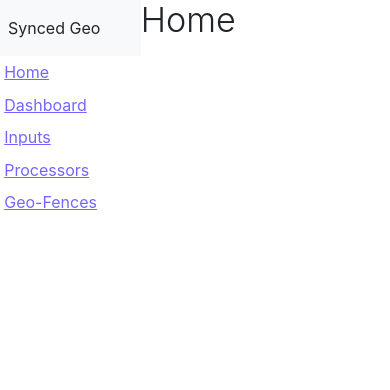
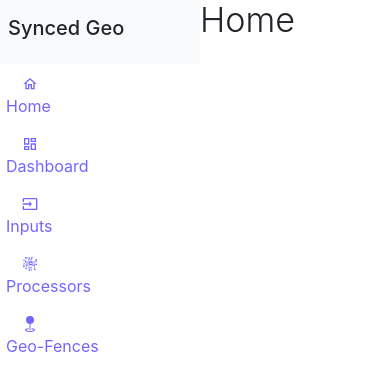
Before and after one commit to OchiengHosea/syncedgeo-frontend, a React (Create React App) app: page / in a window 390 px wide. Shown: the top 390 px of the page. Built offline with nearby package versions, Linux system fonts and the light colour scheme.

Commit message:
styled sidenav, responsive sidenav

```diff
--- a/src/App.js
+++ b/src/App.js
@@ -13,7 +13,7 @@ function App() {
   return (
     <div className="App">
         <div className={"d-flex"}>
-            <div style={{width:220}}>
+            <div>
                 <SideNav></SideNav>
             </div>
             <div className={"w-100 data-pane"}>
--- a/src/components/SideNav.js
+++ b/src/components/SideNav.js
@@ -1,26 +1,44 @@
 import {Link} from "react-router-dom";
 import "./sidenav.scss";
+import {MdOutlineHome, MdOutlineDashboard, MdInput} from "react-icons/md";
+import {GiProcessor} from "react-icons/gi";
+import {BsFillGeoFill} from "react-icons/bs";
 
 export default function SideNav(){
     return(
-        <div className={"sidenav"}>
+        <div className={"sidenav"} id={"sidenav"}>
             <div className={"bg-light p-2 pt-3 pb-3 brand-div"}>
-                <span>Synced Geo</span>
+                <h5 id={"brand-name"}>Synced Geo</h5>
             </div>
             <div>
-                <Link to={"/"}><span>Home</span></Link>
+                <Link to={"/"}>
+                    <span><MdOutlineHome /></span>
+                    <span>Home</span>
+                </Link>
             </div>
             <div>
-                <Link to={"/dashboard"}><span>Dashboard</span></Link>
+                <Link to={"/dashboard"}>
+                    <span><MdOutlineDashboard /></span>
+                    <span>Dashboard</span>
+                </Link>
             </div>
             <div>
-                <Link to={"/inputs"}><span>Inputs</span></Link>
+                <Link to={"/inputs"}>
+                    <span><MdInput /></span>
+                    <span>Inputs</span>
+                </Link>
             </div>
             <div>
-                <Link to={"/processors"}><span>Processors</span></Link>
+                <Link to={"/processors"}>
+                    <span><GiProcessor /></span>
+                    <span>Processors</span>
+                </Link>
             </div>
             <div>
-                <Link to={"/geofences"}><span>Geo-Fences</span></Link>
+                <Link to={"/geofences"}>
+                    <span><BsFillGeoFill /></span>
+                    <span>Geo-Fences</span>
+                </Link>
             </div>
         </div>
     );
--- a/src/components/sidenav.scss
+++ b/src/components/sidenav.scss
@@ -1,3 +1,51 @@
+@import "./../themes/colors.scss";
+#sidenav {
+  width: 200px;
+}
 .sidenav > div {
   padding: 3%;
+  cursor: pointer;
+  &:hover:not(first-child){
+    background-color: $light;
+  }
+  a {
+    width: 100%;
+    height: 100%;
+  }
 }
+
+a {
+  text-decoration: none;
+  span:first-child{
+    margin: 0 1em;
+  }
+}
+
+@media only screen and (max-width: 768px) {
+  a span:last-child{
+    display: none;
+  }
+
+  #brand-name{
+    display: none;
+  }
+
+  #sidenav {
+    width: 50px;
+  }
+
+}
+
+@media only screen and (max-width: 480px) {
+  a span:last-child{
+    display: block;
+  }
+
+  #brand-name{
+    display: block;
+  }
+
+  #sidenav {
+    width: 200px;
+  }
+}
--- /dev/null
+++ b/src/forms/InputFilterForm.js
@@ -0,0 +1,14 @@
+import {HiOutlineSearchCircle} from "react-icons/hi";
+
+export default function InputFilterForm() {
+    return(
+        <form>
+            <span className={"input-group"}>
+                <input className={"form-control form-control-sm"} name={"name"} type={"text"} placeholder={"name"}/>
+                <input className={"form-control form-control-sm"} name={"created_on_start_date"} type={"datetime-local"} placeholder={"Created On - From"}/>
+                <input className={"form-control form-control-sm"} name={"created_on_end_date"} type={"datetime-local"} placeholder={"Created On - To"}/>
+                <button className={"btn btn-sm border"}><HiOutlineSearchCircle className={"me-2"}/> Search</button>
+            </span>
+        </form>
+    );
+}
--- a/src/forms/InputForm.js
+++ b/src/forms/InputForm.js
@@ -1,6 +1,5 @@
 import {useRef, useState} from "react";
 import { useNavigate } from 'react-router-dom';
-import * as turf from "@turf/turf";
 import {handleFormServerError, SuccessError} from "../utils/widgets";
 import axios from "axios";
 import {urls} from "../services/urls";
--- a/src/index.scss
+++ b/src/index.scss
@@ -40,6 +40,25 @@ svg{
   overflow-x: auto !important;
 }
 
+.fullscreen-table-div{
+  max-height: 800px;
+  table {
+    thead{
+      //position: fixed;
+      //width: 100%;
+    }
+  }
+}
+
+.form-control:active, .form-control:focus, button:active, button:focus {
+  box-shadow: none !important;
+}
+
+buton:active, button:focus{
+  outline: none !important;
+}
+
+
 .responsive-text {
   @media only screen and (max-width: 481px) {
     font-size: small;
--- a/src/pages/Geofences/Geofences.js
+++ b/src/pages/Geofences/Geofences.js
@@ -64,7 +64,7 @@ export default function Geofences() {
         }
     }
 
-    const getfeofenceGeneralStatistics = () => {
+    const getgeofenceGeneralStatistics = () => {
         const statistics = {
             total:0
         }
@@ -89,14 +89,15 @@ export default function Geofences() {
     const geofenceSummary = <>
         {(geofencePoints || geofenceLines || geofencePolygons) && <div className={"m-auto responsive-text"}>
             <div className={"text-center"}>
-                <div>{getfeofenceGeneralStatistics().total}</div>
+                <div>{getgeofenceGeneralStatistics().total}</div>
                 <div>Total Features</div>
             </div>
             <hr />
             <div className={"text-center feature-summary"}>
-                <small><span>2</span>Points</small>
-                <small><span>12</span>Lines</small>
-                <small><span>21</span>Polygons</small>
+                {/*<small><span>2</span>Points</small>*/}
+                {/*<small><span>12</span>Lines</small>*/}
+                {/*<small><span>21</span>Polygons</small>*/}
+                <small>Within this geofence</small>
             </div>
         </div> }
     </>
--- a/src/pages/Geofences/geofences.scss
+++ b/src/pages/Geofences/geofences.scss
@@ -15,7 +15,7 @@ table {
 }
 
 .geofence-features-div{
-  max-height: 400px;
+  max-height: 350px;
   min-height: 200px;
   overflow: auto;
 }
--- a/src/pages/Inputs/Inputs.js
+++ b/src/pages/Inputs/Inputs.js
@@ -7,11 +7,12 @@ import {IoMdClose} from 'react-icons/io';
 import {VscActivateBreakpoints} from 'react-icons/vsc';
 import {MdOutlineLinearScale} from 'react-icons/md';
 import {FaDrawPolygon} from 'react-icons/fa';
-import {IoCloudUpload} from 'react-icons/io5';
+import {IoCloudUpload, IoCloudDownload} from 'react-icons/io5';
 import InputForm from "../../forms/InputForm";
 import "./input.scss";
 import {ErrorLoading, Loader} from "../../utils/Loaders";
 import useFetch from "../../services/useFetch";
+import InputFilterForm from "../../forms/InputFilterForm";
 
 export default function Inputs() {
     const [featureType, setFeatureType] = useState("Point");
@@ -27,6 +28,10 @@ export default function Inputs() {
         if (reason !== "backdropClick") {
             setInputFormOpen(false);
         }
+    }
+
+    const confirmDownloadType = () => {
+        console.log()
     }
 
     useEffect(() => {
@@ -72,20 +77,33 @@ export default function Inputs() {
                 </div>
 
                 <div>
-                    <div className={"m-2"}>
+                    <div className={"m-2 d-flex d-inline"}>
+                        <div>
                             <span
                                 className={"badge badge-sm text-black-50 pointer"}
                                 onClick={() => setInputFormOpen(true)}>
                                 <span className={"text-black-50 me-2"}>{<IoCloudUpload />}</span>
                                 Upload features
                             </span>
+
+                            <span
+                                className={"badge badge-sm text-black-50 pointer"}
+                                onClick={() => confirmDownloadType(true)}>
+                                <span className={"text-black-50 me-2"}>{<IoCloudDownload />}</span>
+                                Download features
+                            </span>
+                        </div>
+                        <div className={"col"}></div>
+                        <div className={"me-2"}>
+                            <InputFilterForm />
+                        </div>
                     </div>
 
                     <div className={"text-center m-2"}>
                         <span className={"text-info"}>{features?.features.length === 0 && "No features uploaded yet!"}</span>
                     </div>
 
-                    <div className={"table-div border m-3 p-2"}>
+                    <div className={"table-div fullscreen-table-div border m-3 p-2"}>
                         <table className={"table table-sm table-responsive"}>
                             <thead>
                             <tr>
```
Lines whose indentation alone changed are shown as unchanged.
